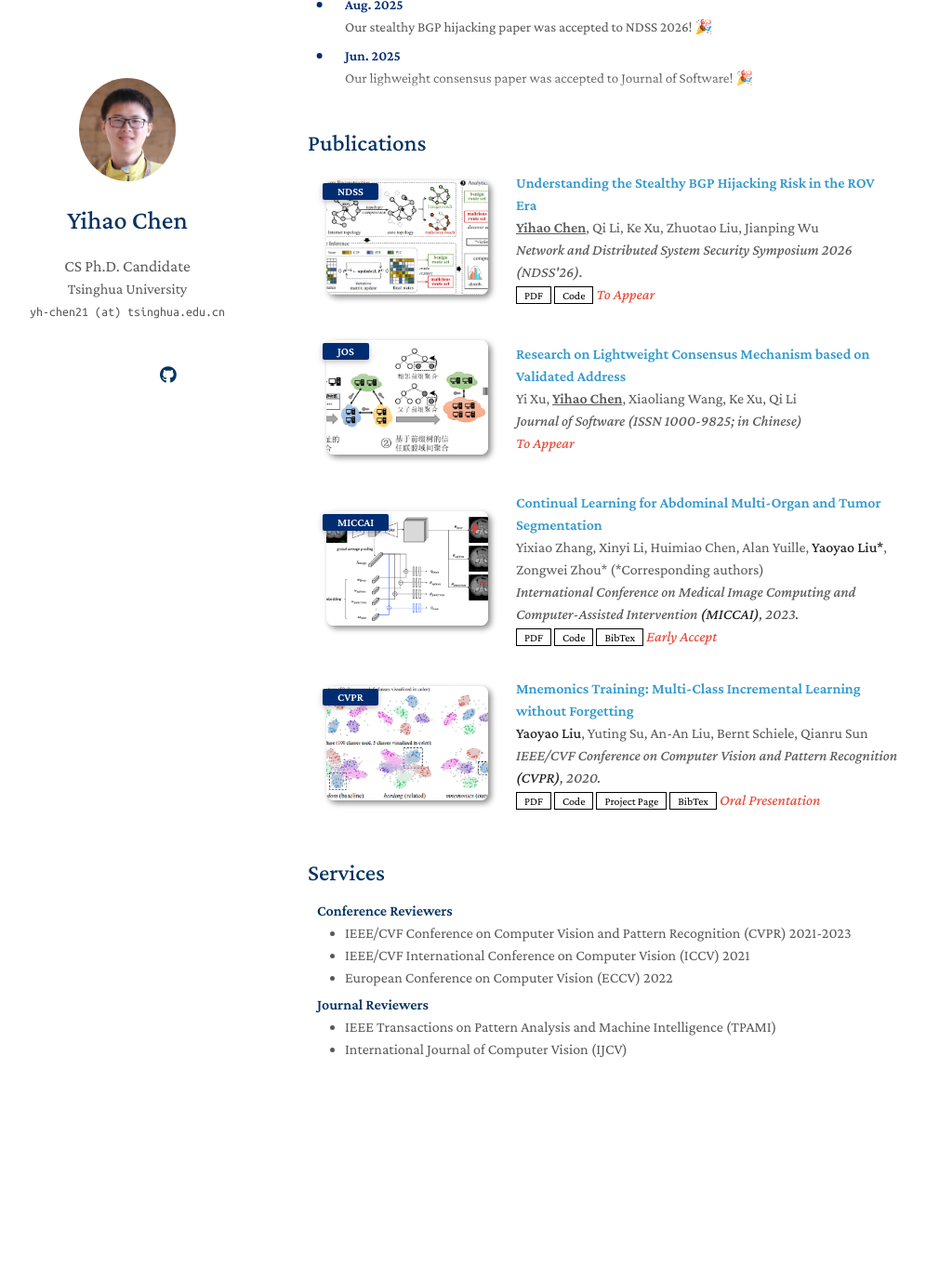
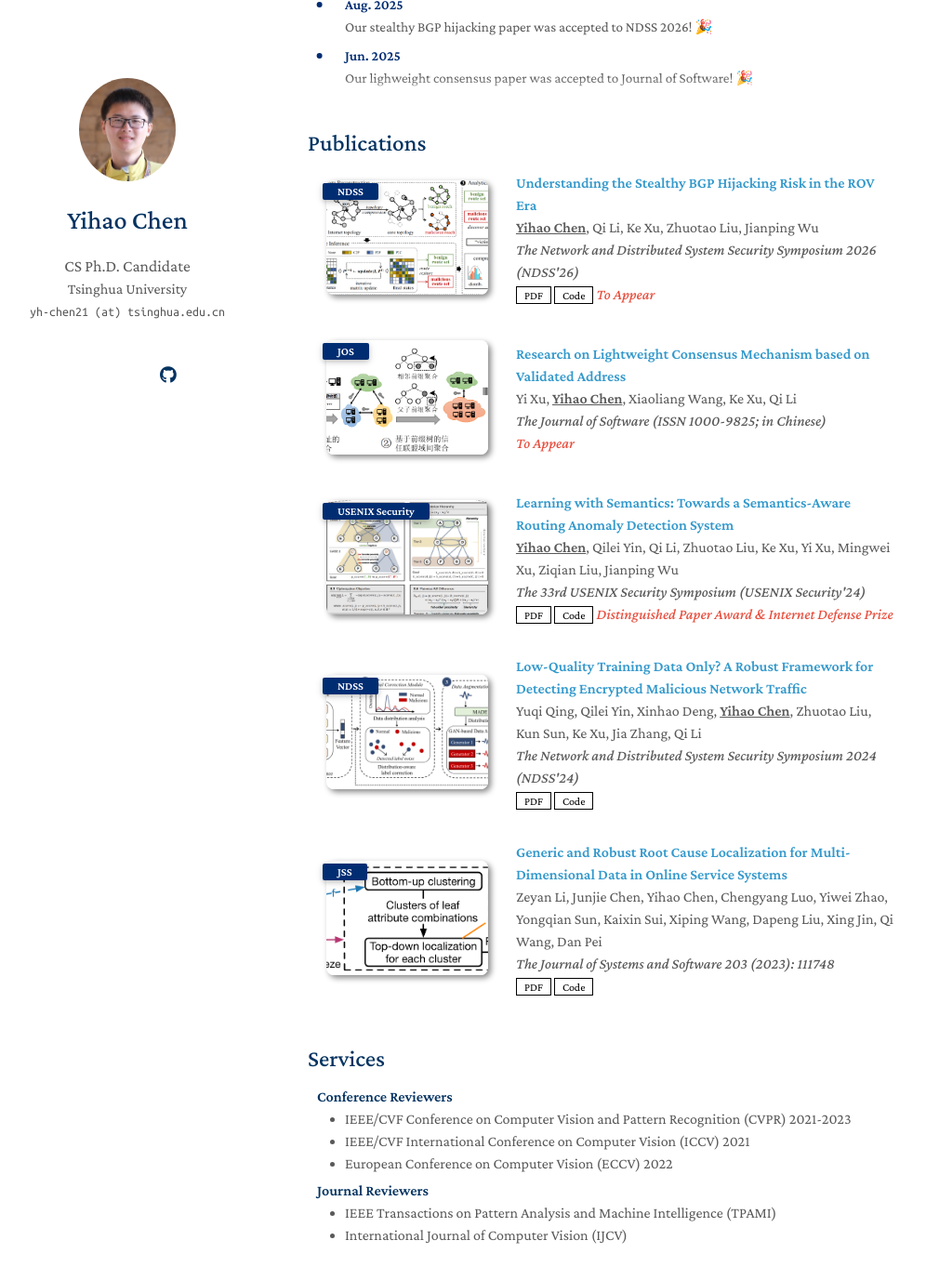
Before and after one commit to PorcupineAndrew/homepage, a Jekyll site: the page built from index.md, in a window 1280 px wide and 1400 px high, scrolled down 426 px. Shown: the top 1377 px of the window at 93% size, without its empty margins (139-1135 px from the left). Built offline with Jekyll 4.4.1, drawn with Linux system fonts in a browser that asks for light colours; a style sheet for code colours, icons or effects is not loaded; our own code applies the rules of GitHub Pages for plain Markdown files; before the commit the page ends 1661 px from its top, so only the background shows below that.

Commit message:
update about me

```diff
--- a/_data/publications.yml
+++ b/_data/publications.yml
@@ -1,38 +1,42 @@
 main:
 
-  - title: Understanding the Stealthy BGP Hijacking Risk in the ROV Era
+  - title: "Understanding the Stealthy BGP Hijacking Risk in the ROV Era"
     authors: <b><u>Yihao Chen</u></b>, Qi Li, Ke Xu, Zhuotao Liu, Jianping Wu
     conference_short: NDSS
-    conference: Network and Distributed System Security Symposium 2026 (NDSS'26).
+    conference: The Network and Distributed System Security Symposium 2026 (NDSS'26)
     pdf: https://drive.google.com/file/d/1Q-KsPkXjgpsazmTb6JMXIFQ-PIywImVc/view?usp=sharing
     code: https://github.com/anonymized-for-review/stealthy-bgp-hijacking
     image: ./assets/img/teaser_ndss26.png
-    notes: To Appear
+    notes: "  To Appear"
 
-  - title: Research on Lightweight Consensus Mechanism based on Validated Address
+  - title: "Research on Lightweight Consensus Mechanism based on Validated Address"
     authors: Yi Xu, <b><u>Yihao Chen</u></b>, Xiaoliang Wang, Ke Xu, Qi Li
     conference_short: JOS
-    conference: Journal of Software (ISSN 1000-9825; in Chinese)
+    conference: The Journal of Software (ISSN 1000-9825; in Chinese)
     image: ./assets/img/teaser_jos.png
-    notes: To Appear
+    notes: "  To Appear"
 
-  - title: Continual Learning for Abdominal Multi-Organ and Tumor Segmentation
-    authors: Yixiao Zhang, Xinyi Li, Huimiao Chen, Alan Yuille, <strong>Yaoyao Liu*</strong>, Zongwei Zhou* (*Corresponding authors)
-    conference_short: MICCAI
-    conference: International Conference on Medical Image Computing and Computer-Assisted Intervention <strong>(MICCAI)</strong>, 2023.
-    pdf: https://arxiv.org/pdf/2306.00988.pdf
-    code: https://github.com/MrGiovanni/ContinualLearning
-    bibtex: https://bib.yliu.me/MICCAI23.txt
-    image: ./assets/img/teaser_example_2.png
-    notes: Early Accept
+  - title: "Learning with Semantics: Towards a Semantics-Aware Routing Anomaly Detection System"
+    authors: <b><u>Yihao Chen</u></b>, Qilei Yin, Qi Li, Zhuotao Liu, Ke Xu, Yi Xu, Mingwei Xu, Ziqian Liu, Jianping Wu
+    conference_short: USENIX Security
+    conference: The 33rd USENIX Security Symposium (USENIX Security'24)
+    pdf: https://www.usenix.org/conference/usenixsecurity24/presentation/chen-yihao
+    code: https://github.com/yhchen-tsinghua/routing-anomaly-detection
+    image: ./assets/img/teaser_sec24.png
+    notes: "  Distinguished Paper Award & Internet Defense Prize"
 
-  - title: "Mnemonics Training: Multi-Class Incremental Learning without Forgetting"
-    authors: <strong>Yaoyao Liu</strong>, Yuting Su, An-An Liu, Bernt Schiele, Qianru Sun
-    conference_short: CVPR
-    conference: IEEE/CVF Conference on Computer Vision and Pattern Recognition <strong>(CVPR)</strong>, 2020.
-    pdf: https://arxiv.org/pdf/2002.10211.pdf
-    code: https://github.com/yaoyao-liu/class-incremental-learning/tree/main/mnemonics-training
-    page: https://class-il.mpi-inf.mpg.de/mnemonics/
-    bibtex: https://class-il.mpi-inf.mpg.de/mnemonics/
-    notes: Oral Presentation
-    image: ./assets/img/teaser_example.png
+  - title: "Low-Quality Training Data Only? A Robust Framework for Detecting Encrypted Malicious Network Traffic"
+    authors: Yuqi Qing, Qilei Yin, Xinhao Deng, <b><u>Yihao Chen</u></b>, Zhuotao Liu, Kun Sun, Ke Xu, Jia Zhang, Qi Li
+    conference_short: NDSS
+    conference: The Network and Distributed System Security Symposium 2024 (NDSS'24)
+    pdf: https://www.ndss-symposium.org/ndss-paper/low-quality-training-data-only-a-robust-framework-for-detecting-encrypted-malicious-network-traffic/
+    code: https://github.com/XXnormal/RAPIER
+    image: ./assets/img/teaser_ndss24.png
+
+  - title: "Generic and Robust Root Cause Localization for Multi-Dimensional Data in Online Service Systems"
+    authors: Zeyan Li, Junjie Chen, Yihao Chen, Chengyang Luo, Yiwei Zhao, Yongqian Sun, Kaixin Sui, Xiping Wang, Dapeng Liu, Xing Jin, Qi Wang, Dan Pei
+    conference_short: JSS
+    conference: "The Journal of Systems and Software 203 (2023): 111748"
+    pdf: https://www.sciencedirect.com/science/article/abs/pii/S0164121223001437
+    code: https://github.com/netmanaiops/psqueeze
+    image: ./assets/img/teaser_jss.png
```
Also changed, not shown: assets/img/teaser_jss.png (added), assets/img/teaser_ndss24.png (added), assets/img/teaser_sec24.png (added).
